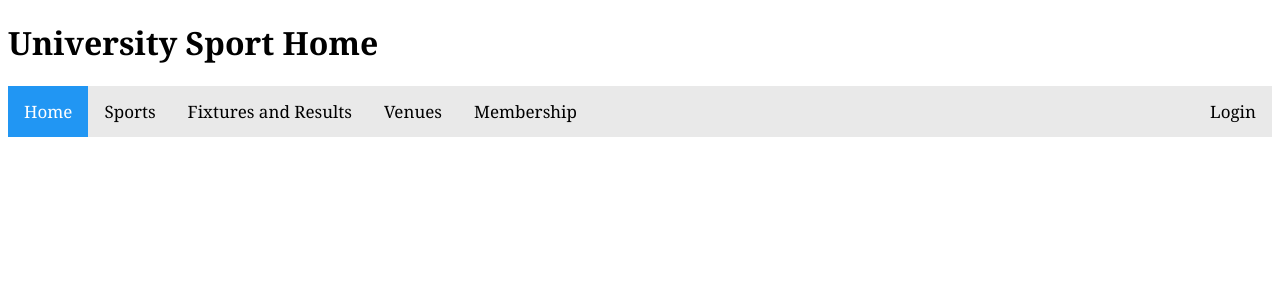
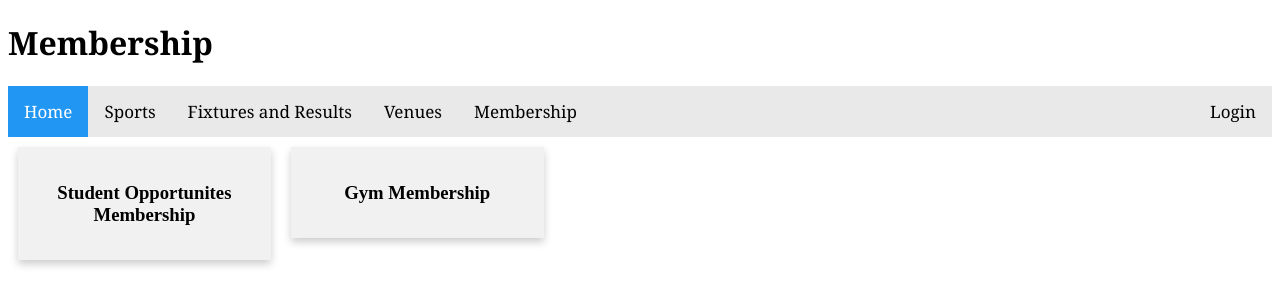
Before and after one commit to lewisedmund98/University-Sport-Application, a plain HTML site: page ProjectCode/InteractiveUI/Membership.html in a window 1280 px wide. Drawn offline with Linux system fonts and the light colour scheme.

Commit message:
started development for membership page using card style from venue page.

```diff
--- a/ProjectCode/InteractiveUI/Membership.html
+++ b/ProjectCode/InteractiveUI/Membership.html
@@ -9,7 +9,8 @@
 
 <body>
   <script src="scripts.js"></script>
-  <h1>University Sport Home</h1>
+
+  <h1>Membership</h1>
 
   <div class="topnav" id="nav">
     <a href="Home.html" class="link active">Home</a>
@@ -22,6 +23,19 @@
     </div>
   </div>
 
+  <div class="row">
+    <div class="column">
+      <div class="card">
+        <h3>Student Opportunites Membership</h3>
+      </div>
+    </div>
+    <div class="column">
+      <div class="card">
+        <h3>Gym Membership</h3>
+      </div>
+    </div>
+  </div>
+
 </body>
 
 </html>
```
